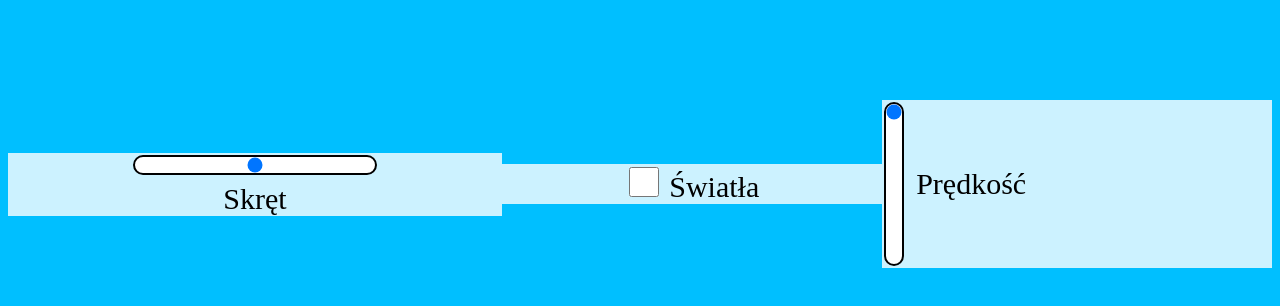
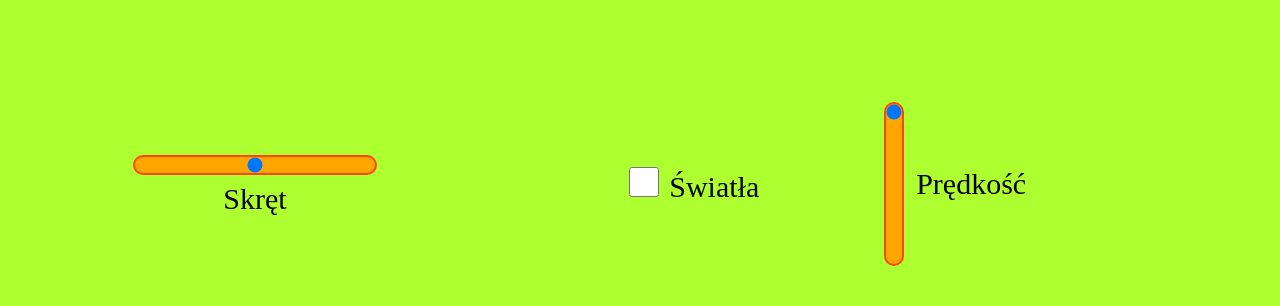
Before and after one commit to iskier2/wifi-raspberry-car, a plain HTML site: page html_files/joystick.html in a window 1280 px wide. Drawn offline with Linux system fonts and the light colour scheme.

Commit message:
zmiana kolorów strony

```diff
--- a/html_files/colors.css
+++ b/html_files/colors.css
@@ -1,18 +1,20 @@
 
 body {
 	margin-top: 100px;
-	background-color: DeepSkyBlue;
+	background-color: greenyellow;
+
 }
 
 input#speed {
+
 	writing-mode: vertical-lr;
 	-webkit-appearance: none;
 	appearance: none;
-	background: white;
-	cursor: pointer;
+	background: orange;
+	cursor: pointer ;
 	height: 10rem;
 	border: 2px;
-	border-color: black;
+	border-color: orangered;
 	border-style: solid;
 	border-radius: 10px;
 }
@@ -20,11 +22,11 @@ input#speed {
 input#left_right {
 	-webkit-appearance: none;
 	appearance: none;
-	background: white;
+	background: orange;
 	cursor: pointer;
 	width: 15rem;
 	border: 2px;
-	border-color: black;
+	border-color: orangered;
 	border-style: solid;
 	border-radius: 10px;
 }
@@ -36,7 +38,7 @@ input#left_right {
 }
 
 .grid-item {
-	background-color: rgba(255, 255, 255, 0.8);
+	/*background-color: yellowgreen;*/
 	font-size: 30px;
 	text-align: center;
 }
```
